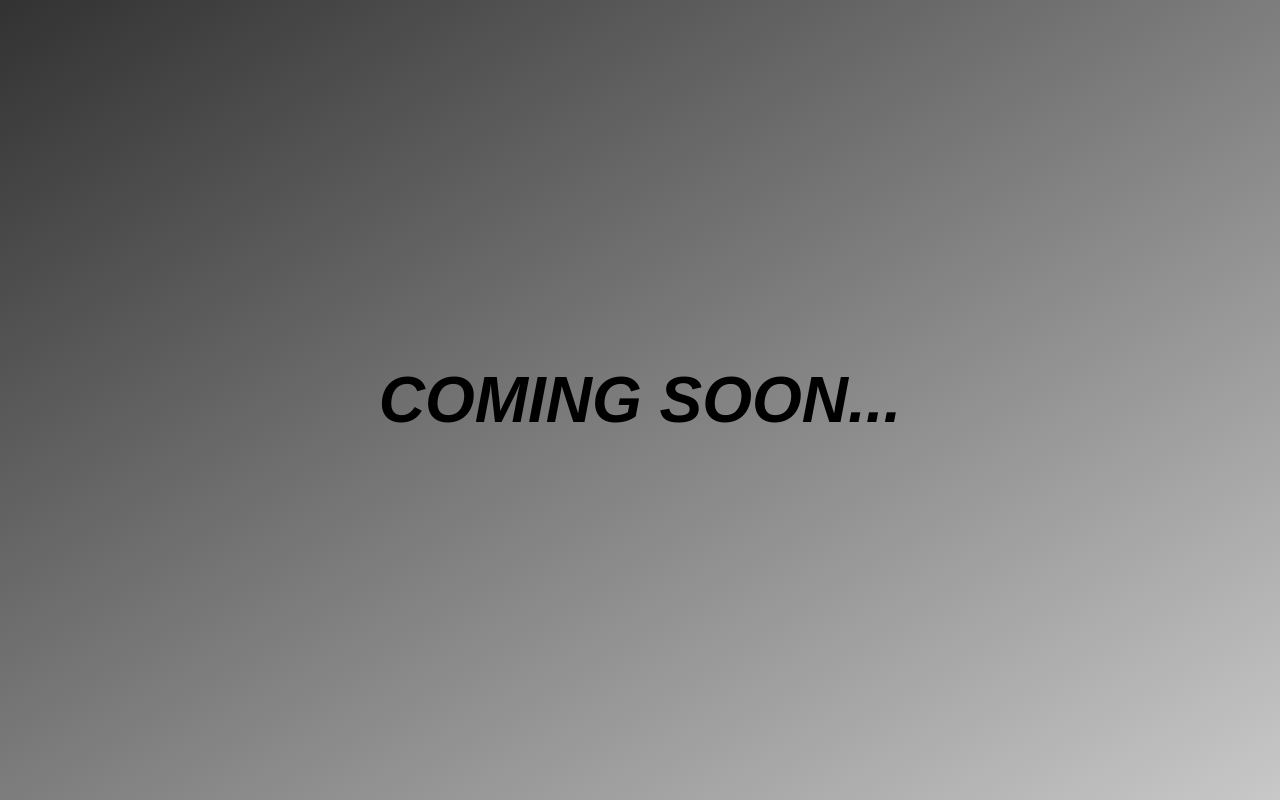
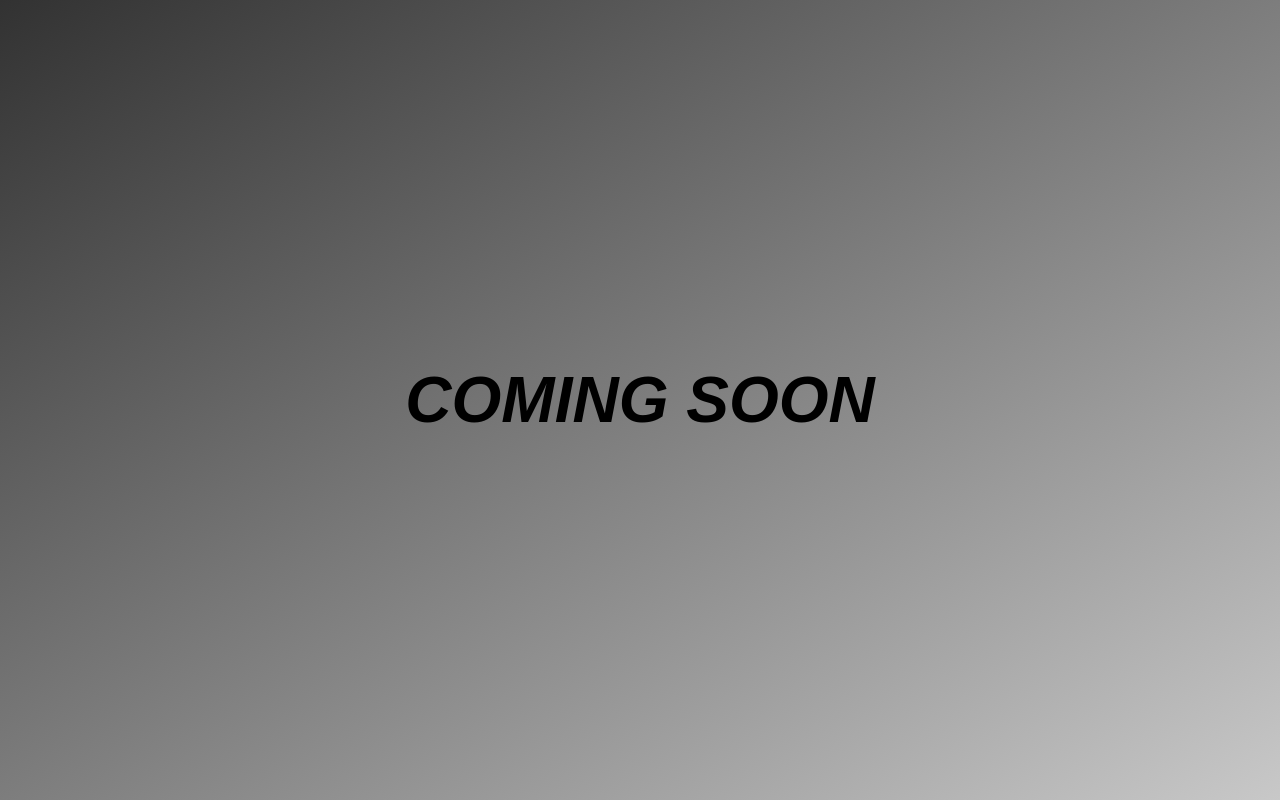
Before and after one commit to axel-pauwels/dj-ap.be, a plain HTML site: page index.html in a window 1280 px wide. Drawn offline with Linux system fonts and the light colour scheme; a web font is replaced by a local one.

Commit message:
index.html

```diff
--- a/index.html
+++ b/index.html
@@ -12,6 +12,5 @@
 </head>
 <body>
 	<h2 class="centered-text">COMING SOON</h2>
-	<h2 class="centered-text">...</h2>
 </body>
 </html>
```
